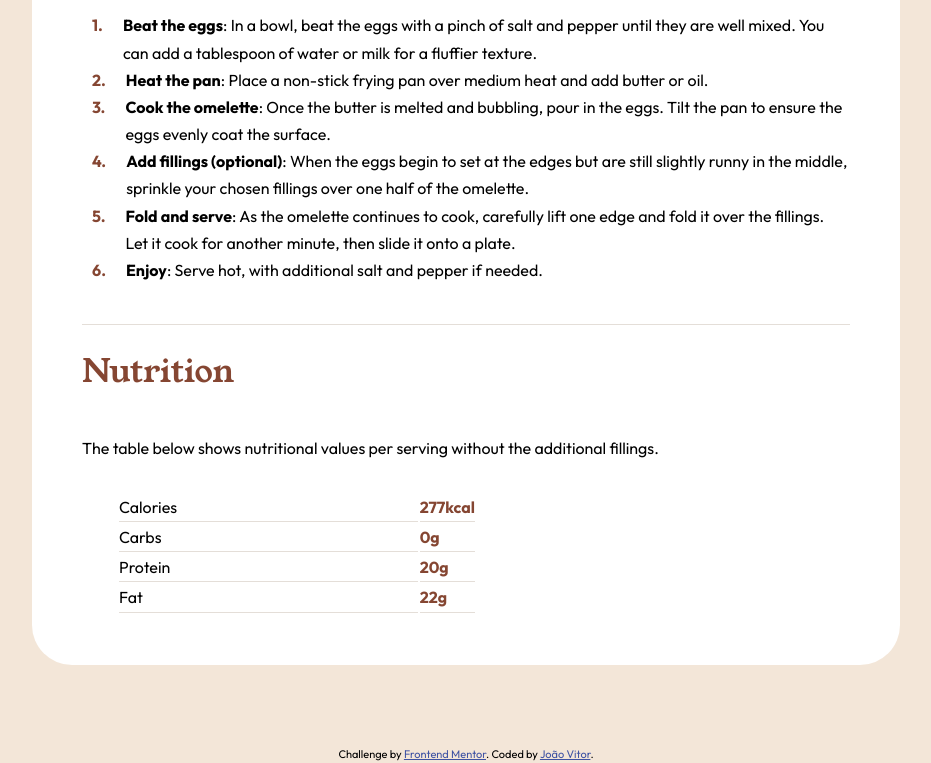
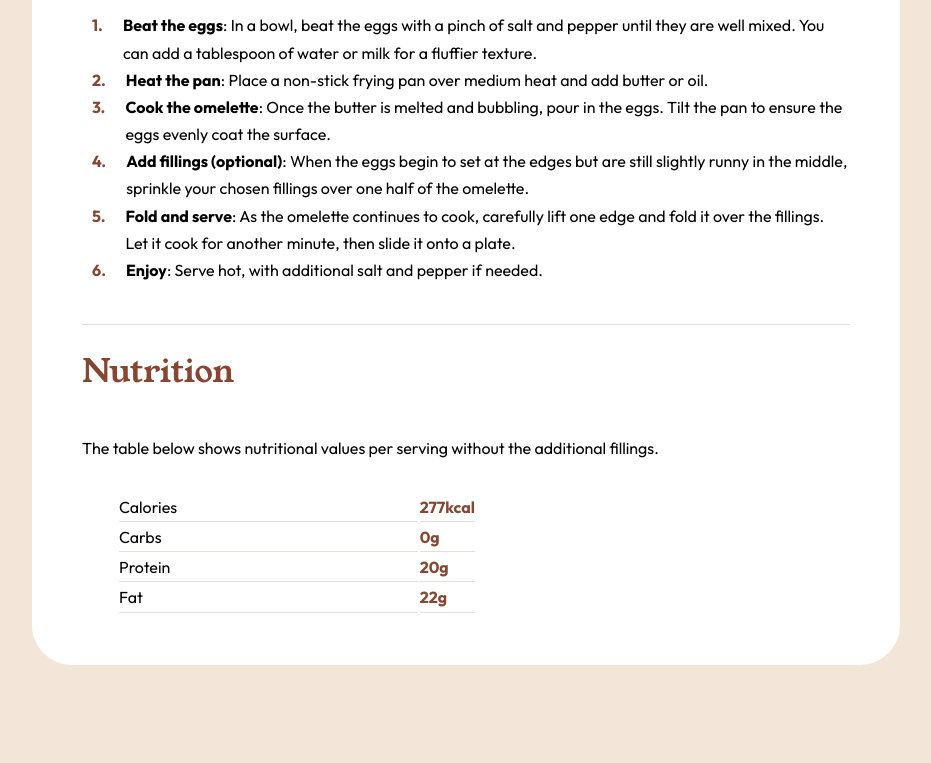
Before and after one commit to Jvps321/recipe-page-main, a plain HTML site: page index.html in a window 1280 px wide. Shown: the part 1386-2149 px from the top of the page, without its empty margins (174-1105 px from the left). Drawn offline with Linux system fonts and the light colour scheme.

Commit message:
Update index.html

```diff
--- a/index.html
+++ b/index.html
@@ -72,14 +72,7 @@
         </table>
       </div>
     </div>
-
-
   </main>
-
-  <div class="attribution">
-    Challenge by <a href="https://www.frontendmentor.io?ref=challenge" target="_blank">Frontend Mentor</a>.
-    Coded by <a href="#">João Vitor</a>.
-  </div>
 </body>
 
 </html>
```
